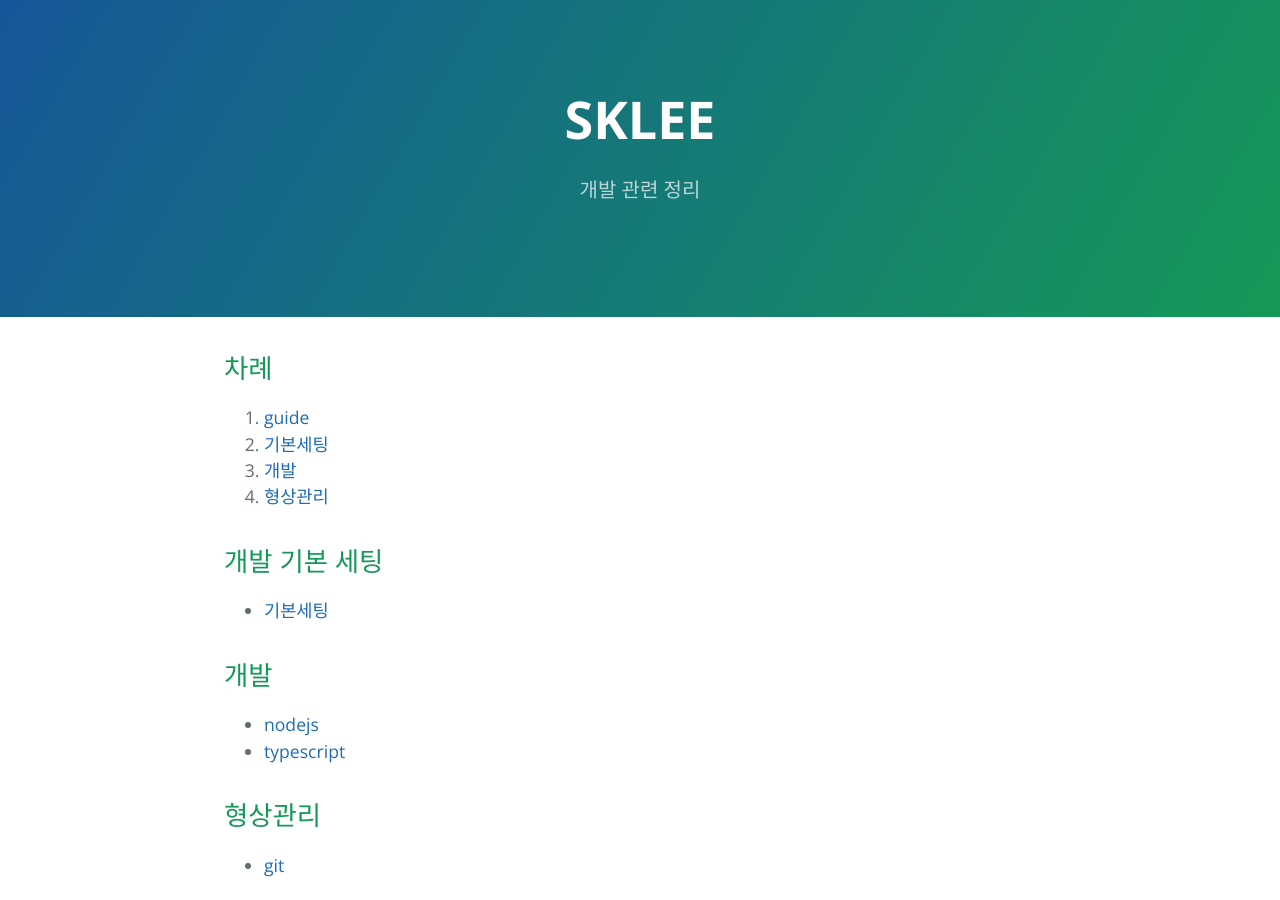
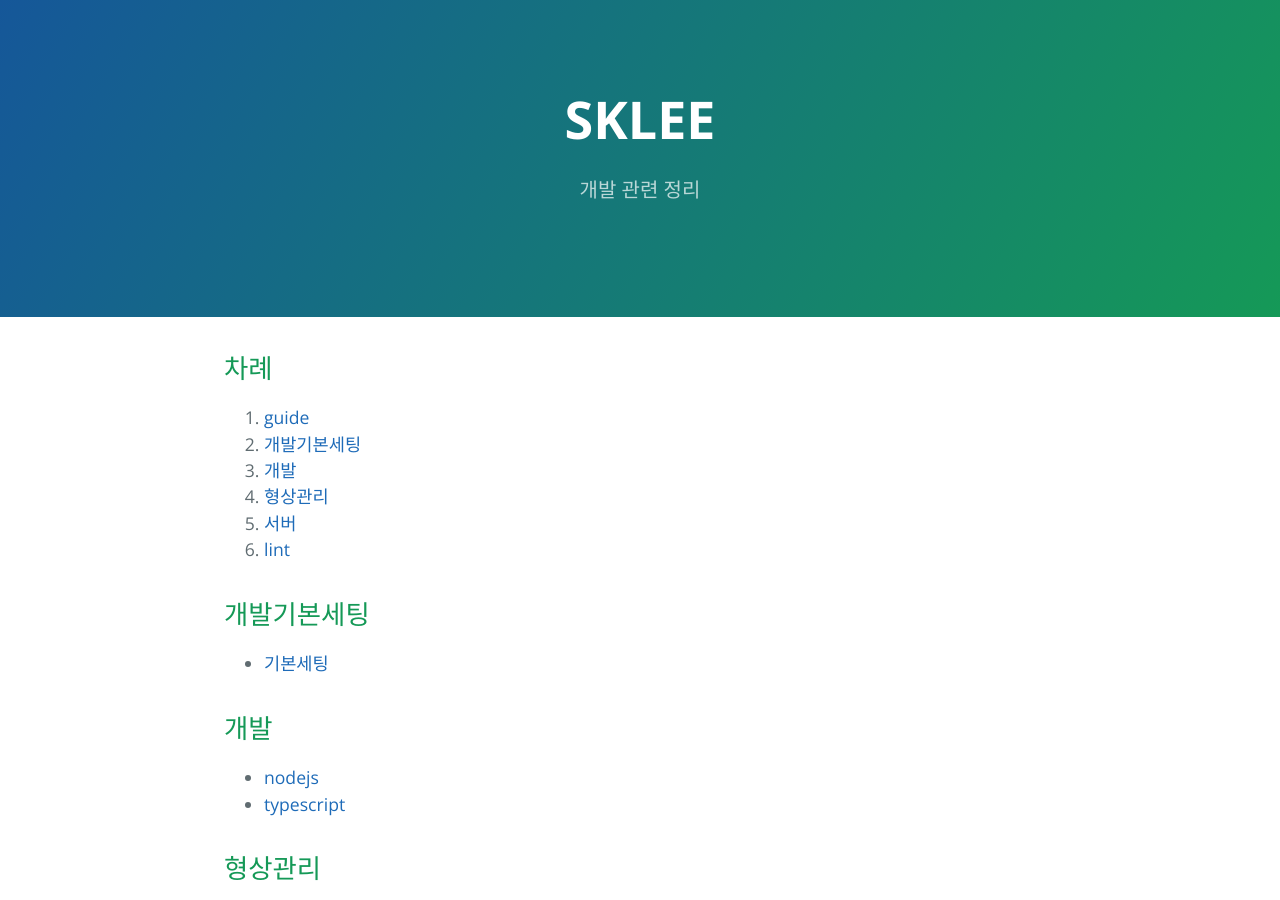
Before and after one commit to sklee385/home, a Jekyll site: the page built from index.md, in a window 1280 px wide and 900 px high. Built offline with Jekyll 4.4.1, drawn with Linux system fonts in a browser that asks for light colours; our own code applies the rules of GitHub Pages for plain Markdown files.

Commit message:
index edit

```diff
--- a/index.md
+++ b/index.md
@@ -4,11 +4,14 @@ layout: default
 
 ## 차례
 0. [guide](#guide)
-1. [기본세팅](#setting)
+1. [개발기본세팅](#개발기본세팅)
 2. [개발](#개발)
 3. [형상관리](#형상관리)
+4. [서버](#서버)
+5. [lint](#lint)
 
-## [](#setting) 개발 기본 세팅
+
+## 개발기본세팅
 - [기본세팅](./md/setting)
 
 ## 개발
```
